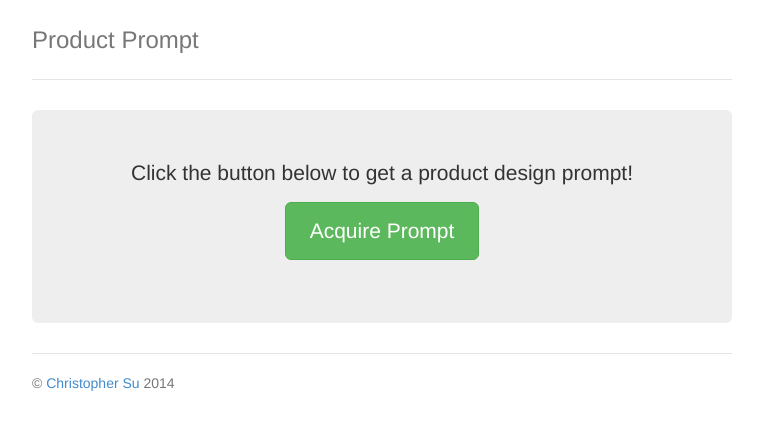
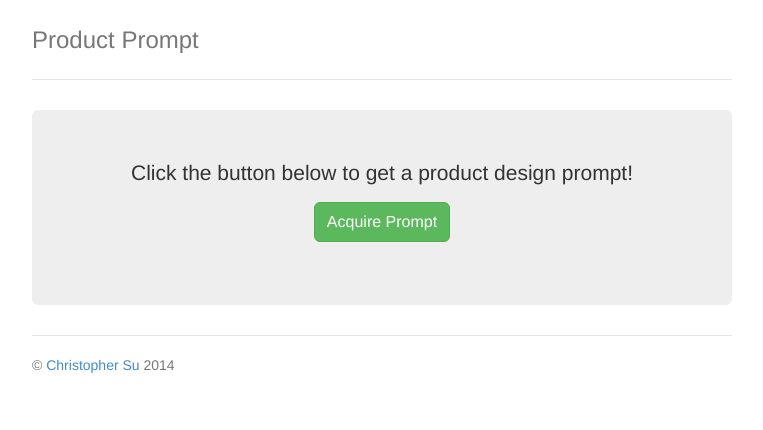
Before and after one commit to csu/product-prompt, a Flask app: page / in a window 1280 px wide. Shown: the top 430 px of the page, without its empty margins (258-1021 px from the left). Run offline with Flask 2, Linux system fonts and the light colour scheme; some libraries are stand-ins or nearby versions.

Commit message:
typo and css

```diff
--- a/server.py
+++ b/server.py
@@ -41,8 +41,8 @@ def product_route(product, constraint):
         if product[0].lower() in vowels:
             prefix = "Design an "
 
-        return render_template('index.html', header='Product Prompt', title = prefix + product + constraint, jumbotron='''
-            <p class="lead" id="prompt">''' + prefix + product + constraint + '''</p>
+        return render_template('index.html', header='Product Prompt', title = prefix + product + " " + constraint, jumbotron='''
+            <p class="lead" id="prompt">''' + prefix + product + " " + constraint + '''</p>
             <p><a class="btn btn-success" id="prompt-btn" href="/random" role="button">Get Another Prompt</a></p>
             ''', body='''
     <div id="disqus_thread"></div>
--- a/static/css/jumbotron-narrow.css
+++ b/static/css/jumbotron-narrow.css
@@ -47,8 +47,8 @@ body {
   border-bottom: 1px solid #e5e5e5;
 }
 .jumbotron .btn {
-  padding: 14px 24px;
-  font-size: 21px;
+  padding: 8px 12px;
+  font-size: 16px;
 }
 
 /* Supporting marketing content */
```
